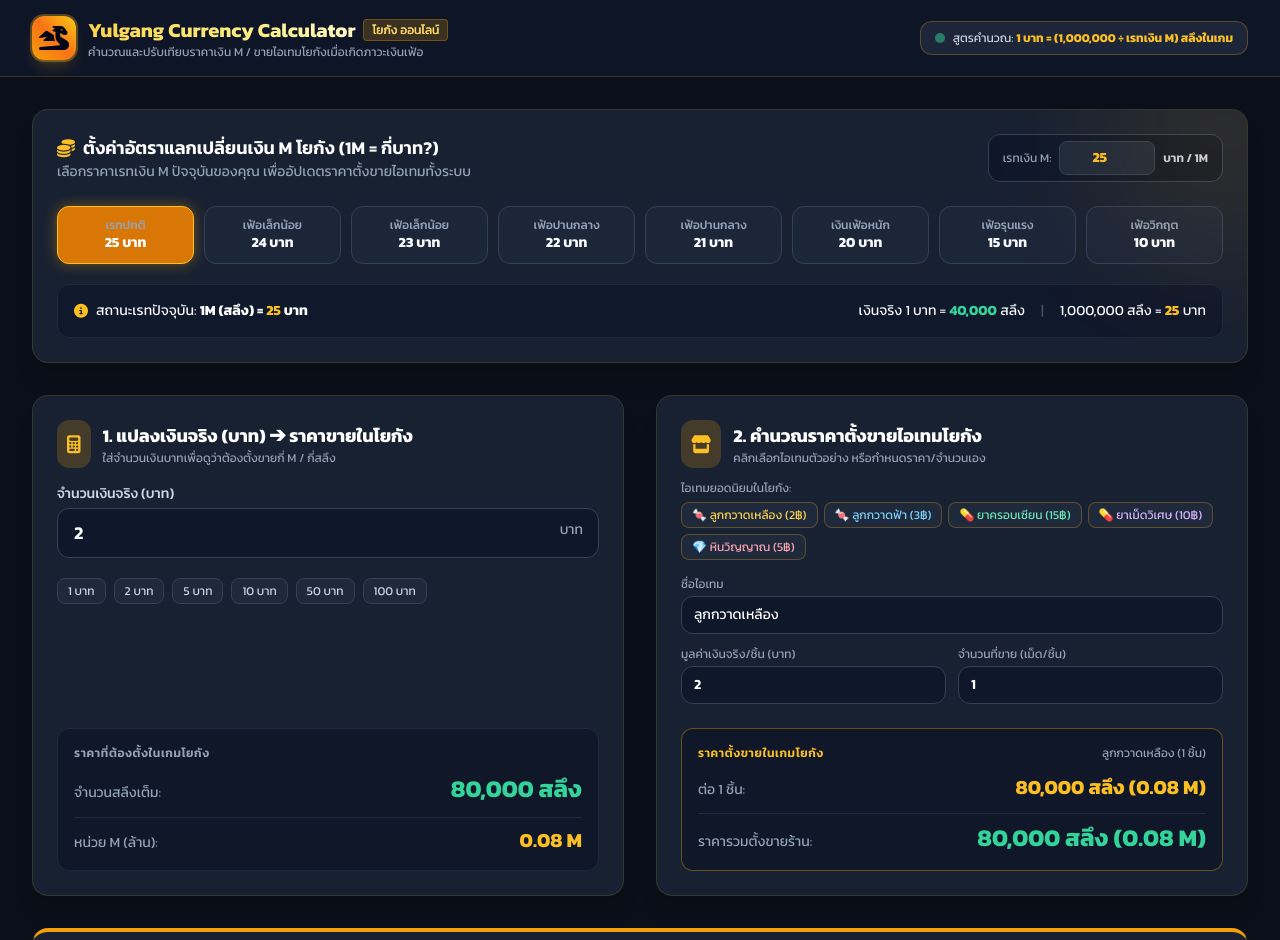
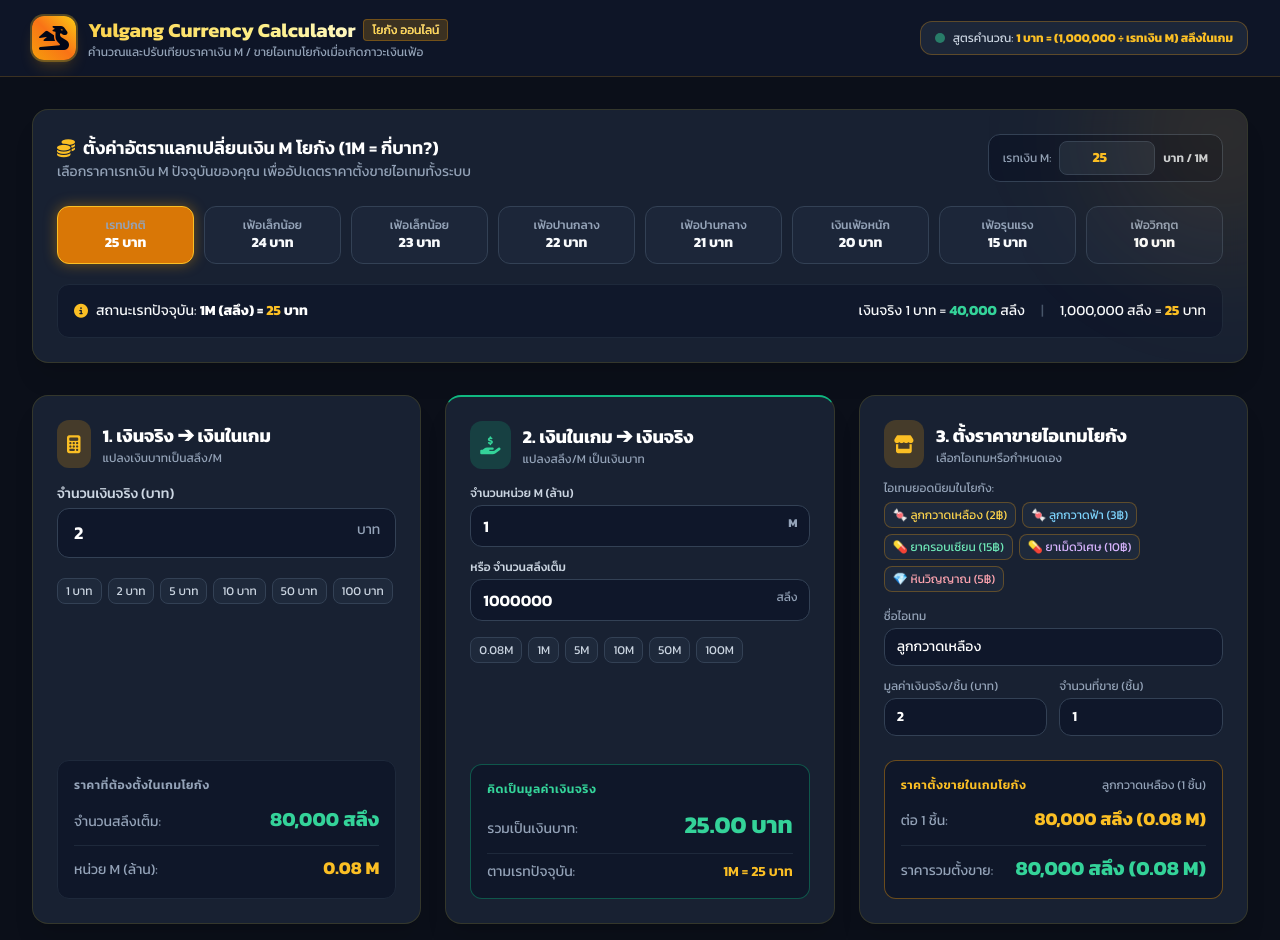
Before and after one commit to neylove03/YG-Currency-Exchange, a plain HTML site: page index.html in a window 1280 px wide. Shown: the top 940 px of the page. Drawn offline with nearby package versions, Linux system fonts and the light colour scheme.

Commit message:
Update index.html with new version from index2

```diff
--- a/index.html
+++ b/index.html
@@ -173,7 +173,7 @@
         </section>
 
         <!-- SECTION 2: CALCULATORS GRID -->
-        <div class="grid grid-cols-1 lg:grid-cols-2 gap-8">
+        <div class="grid grid-cols-1 lg:grid-cols-3 gap-6">
 
             <!-- CALCULATOR 1: THB -> In-Game Currency -->
             <div class="glass-card rounded-2xl p-6 shadow-xl flex flex-col justify-between">
@@ -183,8 +183,8 @@
                             <i class="fa-solid fa-calculator text-lg"></i>
                         </div>
                         <div>
-                            <h3 class="font-bold text-lg text-white">1. แปลงเงินจริง (บาท) ➔ ราคาขายในโยกัง</h3>
-                            <p class="text-xs text-slate-400">ใส่จำนวนเงินบาทเพื่อดูว่าต้องตั้งขายกี่ M / กี่สลึง</p>
+                            <h3 class="font-bold text-lg text-white">1. เงินจริง ➔ เงินในเกม</h3>
+                            <p class="text-xs text-slate-400">แปลงเงินบาทเป็นสลึง/M</p>
                         </div>
                     </div>
 
@@ -199,13 +199,13 @@
                         </div>
 
                         <!-- Quick THB buttons -->
-                        <div class="flex flex-wrap gap-2 pt-1">
-                            <button onclick="window.setThbInput(1)" class="px-2.5 py-1 bg-slate-800 hover:bg-slate-700 rounded-lg text-xs text-slate-300 border border-slate-700">1 บาท</button>
-                            <button onclick="window.setThbInput(2)" class="px-2.5 py-1 bg-slate-800 hover:bg-slate-700 rounded-lg text-xs text-slate-300 border border-slate-700">2 บาท</button>
-                            <button onclick="window.setThbInput(5)" class="px-2.5 py-1 bg-slate-800 hover:bg-slate-700 rounded-lg text-xs text-slate-300 border border-slate-700">5 บาท</button>
-                            <button onclick="window.setThbInput(10)" class="px-2.5 py-1 bg-slate-800 hover:bg-slate-700 rounded-lg text-xs text-slate-300 border border-slate-700">10 บาท</button>
-                            <button onclick="window.setThbInput(50)" class="px-2.5 py-1 bg-slate-800 hover:bg-slate-700 rounded-lg text-xs text-slate-300 border border-slate-700">50 บาท</button>
-                            <button onclick="window.setThbInput(100)" class="px-2.5 py-1 bg-slate-800 hover:bg-slate-700 rounded-lg text-xs text-slate-300 border border-slate-700">100 บาท</button>
+                        <div class="flex flex-wrap gap-1.5 pt-1">
+                            <button onclick="window.setThbInput(1)" class="px-2 py-1 bg-slate-800 hover:bg-slate-700 rounded-lg text-xs text-slate-300 border border-slate-700">1 บาท</button>
+                            <button onclick="window.setThbInput(2)" class="px-2 py-1 bg-slate-800 hover:bg-slate-700 rounded-lg text-xs text-slate-300 border border-slate-700">2 บาท</button>
+                            <button onclick="window.setThbInput(5)" class="px-2 py-1 bg-slate-800 hover:bg-slate-700 rounded-lg text-xs text-slate-300 border border-slate-700">5 บาท</button>
+                            <button onclick="window.setThbInput(10)" class="px-2 py-1 bg-slate-800 hover:bg-slate-700 rounded-lg text-xs text-slate-300 border border-slate-700">10 บาท</button>
+                            <button onclick="window.setThbInput(50)" class="px-2 py-1 bg-slate-800 hover:bg-slate-700 rounded-lg text-xs text-slate-300 border border-slate-700">50 บาท</button>
+                            <button onclick="window.setThbInput(100)" class="px-2 py-1 bg-slate-800 hover:bg-slate-700 rounded-lg text-xs text-slate-300 border border-slate-700">100 บาท</button>
                         </div>
                     </div>
                 </div>
@@ -215,16 +215,74 @@
                     <div class="text-xs text-slate-400 uppercase tracking-wider font-semibold">ราคาที่ต้องตั้งในเกมโยกัง</div>
                     <div class="flex items-baseline justify-between">
                         <span class="text-slate-400 text-sm">จำนวนสลึงเต็ม:</span>
-                        <span class="text-2xl font-extrabold text-emerald-400" id="calc1ResultUnits">80,000</span>
+                        <span class="text-xl font-extrabold text-emerald-400" id="calc1ResultUnits">80,000</span>
                     </div>
                     <div class="flex items-baseline justify-between border-t border-slate-800 pt-2">
                         <span class="text-slate-400 text-sm">หน่วย M (ล้าน):</span>
-                        <span class="text-xl font-bold text-amber-400" id="calc1ResultM">0.08 M</span>
+                        <span class="text-lg font-bold text-amber-400" id="calc1ResultM">0.08 M</span>
                     </div>
                 </div>
             </div>
 
-            <!-- CALCULATOR 2: Yulgang Item Pricing Helper -->
+            <!-- CALCULATOR NEW: Game Currency -> THB -->
+            <div class="glass-card rounded-2xl p-6 shadow-xl flex flex-col justify-between border-t-2 border-t-emerald-500">
+                <div>
+                    <div class="flex items-center space-x-3 mb-4">
+                        <div class="p-2.5 rounded-xl bg-emerald-500/20 text-emerald-400">
+                            <i class="fa-solid fa-hand-holding-dollar text-lg"></i>
+                        </div>
+                        <div>
+                            <h3 class="font-bold text-lg text-white">2. เงินในเกม ➔ เงินจริง</h3>
+                            <p class="text-xs text-slate-400">แปลงสลึง/M เป็นเงินบาท</p>
+                        </div>
+                    </div>
+
+                    <div class="space-y-3">
+                        <div>
+                            <label class="block text-xs font-medium text-slate-300 mb-1">จำนวนหน่วย M (ล้าน)</label>
+                            <div class="relative">
+                                <input type="number" id="gameMInput" value="1" min="0" step="any"
+                                    class="w-full bg-slate-900 border border-slate-700 rounded-xl py-2 px-3 text-white text-base font-semibold focus:outline-none focus:ring-2 focus:ring-emerald-500 pr-10">
+                                <span class="absolute right-3 top-2.5 text-xs text-slate-400 font-bold">M</span>
+                            </div>
+                        </div>
+
+                        <div>
+                            <label class="block text-xs font-medium text-slate-300 mb-1">หรือ จำนวนสลึงเต็ม</label>
+                            <div class="relative">
+                                <input type="number" id="gameUnitsInput" value="1000000" min="0" step="1"
+                                    class="w-full bg-slate-900 border border-slate-700 rounded-xl py-2 px-3 text-white text-base font-semibold focus:outline-none focus:ring-2 focus:ring-emerald-500 pr-12">
+                                <span class="absolute right-3 top-2.5 text-xs text-slate-400">สลึง</span>
+                            </div>
+                        </div>
+
+                        <!-- Quick M buttons -->
+                        <div class="flex flex-wrap gap-1.5 pt-1">
+                            <button onclick="window.setGameMInput(0.08)" class="px-2 py-1 bg-slate-800 hover:bg-slate-700 rounded-lg text-xs text-slate-300 border border-slate-700">0.08M</button>
+                            <button onclick="window.setGameMInput(1)" class="px-2 py-1 bg-slate-800 hover:bg-slate-700 rounded-lg text-xs text-slate-300 border border-slate-700">1M</button>
+                            <button onclick="window.setGameMInput(5)" class="px-2 py-1 bg-slate-800 hover:bg-slate-700 rounded-lg text-xs text-slate-300 border border-slate-700">5M</button>
+                            <button onclick="window.setGameMInput(10)" class="px-2 py-1 bg-slate-800 hover:bg-slate-700 rounded-lg text-xs text-slate-300 border border-slate-700">10M</button>
+                            <button onclick="window.setGameMInput(50)" class="px-2 py-1 bg-slate-800 hover:bg-slate-700 rounded-lg text-xs text-slate-300 border border-slate-700">50M</button>
+                            <button onclick="window.setGameMInput(100)" class="px-2 py-1 bg-slate-800 hover:bg-slate-700 rounded-lg text-xs text-slate-300 border border-slate-700">100M</button>
+                        </div>
+                    </div>
+                </div>
+
+                <!-- Result Box -->
+                <div class="mt-6 p-4 rounded-xl bg-slate-900/90 border border-emerald-500/40 space-y-3">
+                    <div class="text-xs text-emerald-400 uppercase tracking-wider font-semibold">คิดเป็นมูลค่าเงินจริง</div>
+                    <div class="flex items-baseline justify-between">
+                        <span class="text-slate-400 text-sm">รวมเป็นเงินบาท:</span>
+                        <span class="text-2xl font-extrabold text-emerald-400" id="gameToThbResult">25.00 บาท</span>
+                    </div>
+                    <div class="flex items-baseline justify-between border-t border-slate-800 pt-2">
+                        <span class="text-slate-400 text-sm">ตามเรทปัจจุบัน:</span>
+                        <span class="text-sm font-semibold text-amber-400" id="gameToThbRateDisplay">1M = 25 บาท</span>
+                    </div>
+                </div>
+            </div>
+
+            <!-- CALCULATOR 3: Yulgang Item Pricing Helper -->
             <div class="glass-card rounded-2xl p-6 shadow-xl flex flex-col justify-between">
                 <div>
                     <div class="flex items-center space-x-3 mb-3">
@@ -232,8 +290,8 @@
                             <i class="fa-solid fa-store text-lg"></i>
                         </div>
                         <div>
-                            <h3 class="font-bold text-lg text-white">2. คำนวณราคาตั้งขายไอเทมโยกัง</h3>
-                            <p class="text-xs text-slate-400">คลิกเลือกไอเทมตัวอย่าง หรือกำหนดราคา/จำนวนเอง</p>
+                            <h3 class="font-bold text-lg text-white">3. ตั้งราคาขายไอเทมโยกัง</h3>
+                            <p class="text-xs text-slate-400">เลือกไอเทมหรือกำหนดเอง</p>
                         </div>
                     </div>
 
@@ -241,19 +299,19 @@
                     <div class="mb-4">
                         <label class="block text-xs text-slate-400 mb-1.5">ไอเทมยอดนิยมในโยกัง:</label>
                         <div class="flex flex-wrap gap-1.5">
-                            <button onclick="window.setYulgangItem('ลูกกวาดเหลือง', 2)" class="item-chip px-2.5 py-1 bg-slate-800 rounded-lg text-xs border border-amber-500/30 text-amber-300">
+                            <button onclick="window.setYulgangItem('ลูกกวาดเหลือง', 2)" class="item-chip px-2 py-1 bg-slate-800 rounded-lg text-xs border border-amber-500/30 text-amber-300">
                                 🍬 ลูกกวาดเหลือง (2฿)
                             </button>
-                            <button onclick="window.setYulgangItem('ลูกกวาดฟ้า', 3)" class="item-chip px-2.5 py-1 bg-slate-800 rounded-lg text-xs border border-amber-500/30 text-sky-300">
+                            <button onclick="window.setYulgangItem('ลูกกวาดฟ้า', 3)" class="item-chip px-2 py-1 bg-slate-800 rounded-lg text-xs border border-amber-500/30 text-sky-300">
                                 🍬 ลูกกวาดฟ้า (3฿)
                             </button>
-                            <button onclick="window.setYulgangItem('ยาครอบเซียน 1 วัน', 15)" class="item-chip px-2.5 py-1 bg-slate-800 rounded-lg text-xs border border-amber-500/30 text-emerald-300">
+                            <button onclick="window.setYulgangItem('ยาครอบเซียน 1 วัน', 15)" class="item-chip px-2 py-1 bg-slate-800 rounded-lg text-xs border border-amber-500/30 text-emerald-300">
                                 💊 ยาครอบเซียน (15฿)
                             </button>
-                            <button onclick="window.setYulgangItem('ยาเม็ดวิเศษ', 10)" class="item-chip px-2.5 py-1 bg-slate-800 rounded-lg text-xs border border-amber-500/30 text-purple-300">
+                            <button onclick="window.setYulgangItem('ยาเม็ดวิเศษ', 10)" class="item-chip px-2 py-1 bg-slate-800 rounded-lg text-xs border border-amber-500/30 text-purple-300">
                                 💊 ยาเม็ดวิเศษ (10฿)
                             </button>
-                            <button onclick="window.setYulgangItem('หินวิญญาณ', 5)" class="item-chip px-2.5 py-1 bg-slate-800 rounded-lg text-xs border border-amber-500/30 text-rose-300">
+                            <button onclick="window.setYulgangItem('หินวิญญาณ', 5)" class="item-chip px-2 py-1 bg-slate-800 rounded-lg text-xs border border-amber-500/30 text-rose-300">
                                 💎 หินวิญญาณ (5฿)
                             </button>
                         </div>
@@ -272,7 +330,7 @@
                                     class="w-full bg-slate-900 border border-slate-700 rounded-xl py-2 px-3 text-white text-sm font-semibold focus:outline-none focus:ring-2 focus:ring-amber-500">
                             </div>
                             <div>
-                                <label class="block text-xs text-slate-400 mb-1">จำนวนที่ขาย (เม็ด/ชิ้น)</label>
+                                <label class="block text-xs text-slate-400 mb-1">จำนวนที่ขาย (ชิ้น)</label>
                                 <input type="number" id="itemQtyInput" value="1" min="1" step="1"
                                     class="w-full bg-slate-900 border border-slate-700 rounded-xl py-2 px-3 text-white text-sm font-semibold focus:outline-none focus:ring-2 focus:ring-amber-500">
                             </div>
@@ -284,15 +342,15 @@
                 <div class="mt-6 p-4 rounded-xl bg-slate-900/90 border border-amber-500/40 space-y-3">
                     <div class="flex justify-between items-center">
                         <span class="text-xs text-amber-400 font-semibold uppercase tracking-wider">ราคาตั้งขายในเกมโยกัง</span>
-                        <span class="text-xs text-slate-400" id="itemNameDisplay">ลูกกวาดเหลือง (1 ชิ้น)</span>
+                        <span class="text-xs text-slate-400 truncate max-w-[120px]" id="itemNameDisplay">ลูกกวาดเหลือง (1 ชิ้น)</span>
                     </div>
                     <div class="flex items-baseline justify-between">
                         <span class="text-slate-400 text-sm">ต่อ 1 ชิ้น:</span>
-                        <span class="text-xl font-bold text-amber-400" id="itemUnitPriceDisplay">80,000 (0.08 M)</span>
+                        <span class="text-lg font-bold text-amber-400" id="itemUnitPriceDisplay">80,000 (0.08 M)</span>
                     </div>
                     <div class="flex items-baseline justify-between border-t border-slate-800 pt-2">
-                        <span class="text-slate-400 text-sm">ราคารวมตั้งขายร้าน:</span>
-                        <span class="text-2xl font-extrabold text-emerald-400" id="itemTotalPriceDisplay">80,000 (0.08 M)</span>
+                        <span class="text-slate-400 text-sm">ราคารวมตั้งขาย:</span>
+                        <span class="text-xl font-extrabold text-emerald-400" id="itemTotalPriceDisplay">80,000 (0.08 M)</span>
                     </div>
                 </div>
             </div>
@@ -471,6 +529,13 @@
             updateCalc1();
         };
 
+        // Set Game M Input helper attached to window
+        window.setGameMInput = function(mVal) {
+            document.getElementById('gameMInput').value = mVal;
+            document.getElementById('gameUnitsInput').value = mVal * 1000000;
+            updateGameToThb();
+        };
+
         // Update Calculator 1 (THB -> Game Currency)
         function updateCalc1() {
             const thb = parseFloat(document.getElementById('thbInput').value) || 0;
@@ -481,7 +546,27 @@
             document.getElementById('calc1ResultM').innerText = formatM(totalUnits);
         }
 
-        // Update Calculator 2 (Yulgang Item Pricing)
+        // Update New Calculator (Game Currency -> THB)
+        function updateGameToThb(sourceInput) {
+            const mInput = document.getElementById('gameMInput');
+            const unitsInput = document.getElementById('gameUnitsInput');
+
+            let totalM = 0;
+            if (sourceInput === 'units') {
+                const units = parseFloat(unitsInput.value) || 0;
+                totalM = units / 1000000;
+                mInput.value = totalM;
+            } else {
+                totalM = parseFloat(mInput.value) || 0;
+                unitsInput.value = totalM * 1000000;
+            }
+
+            const totalThb = totalM * currentRate;
+            document.getElementById('gameToThbResult').innerText = formatNumber(totalThb, 2) + ' บาท';
+            document.getElementById('gameToThbRateDisplay').innerText = `1M = ${currentRate} บาท`;
+        }
+
+        // Update Calculator 3 (Yulgang Item Pricing)
         function updateCalc2() {
             const name = document.getElementById('itemNameInput').value || 'ไอเทม';
             const costPerUnit = parseFloat(document.getElementById('itemCostInput').value) || 0;
@@ -493,10 +578,10 @@
 
             document.getElementById('itemNameDisplay').innerText = `${name} (${formatNumber(qty)} ชิ้น)`;
             document.getElementById('itemUnitPriceDisplay').innerText = `${formatNumber(unitPriceUnits, 0)} สลึง (${formatM(unitPriceUnits)})`;
-            document.getElementById('itemTotalPriceDisplay').innerText = `${formatNumber(totalPriceUnits, 0)} สลึง (${formatM(totalPriceUnits)})`;
+            document.getElementById('itemTotalPriceDisplay').innerText = `${formatNumber(totalTotalPriceUnits = totalPriceUnits, 0)} สลึง (${formatM(totalPriceUnits)})`;
         }
 
-        // Update Calculator 3 (Inflation Comparison)
+        // Update Calculator 4 (Inflation Comparison)
         function updateCompare() {
             const thb = parseFloat(document.getElementById('compareThbInput').value) || 0;
             const oldRate = parseFloat(document.getElementById('oldRateInput').value) || 25;
@@ -552,6 +637,7 @@
             document.getElementById('thbToOneUnitDisplay').innerText = formatNumber(unitsPerThb, 0);
 
             updateCalc1();
+            updateGameToThb();
             updateCalc2();
             updateCompare();
             updateTable();
@@ -578,6 +664,8 @@
 
             // Event listeners for inputs
             document.getElementById('thbInput').addEventListener('input', updateCalc1);
+            document.getElementById('gameMInput').addEventListener('input', function() { updateGameToThb('m'); });
+            document.getElementById('gameUnitsInput').addEventListener('input', function() { updateGameToThb('units'); });
             document.getElementById('itemNameInput').addEventListener('input', updateCalc2);
             document.getElementById('itemCostInput').addEventListener('input', updateCalc2);
             document.getElementById('itemQtyInput').addEventListener('input', updateCalc2);
```
Also changed, not shown: 1 other file.
